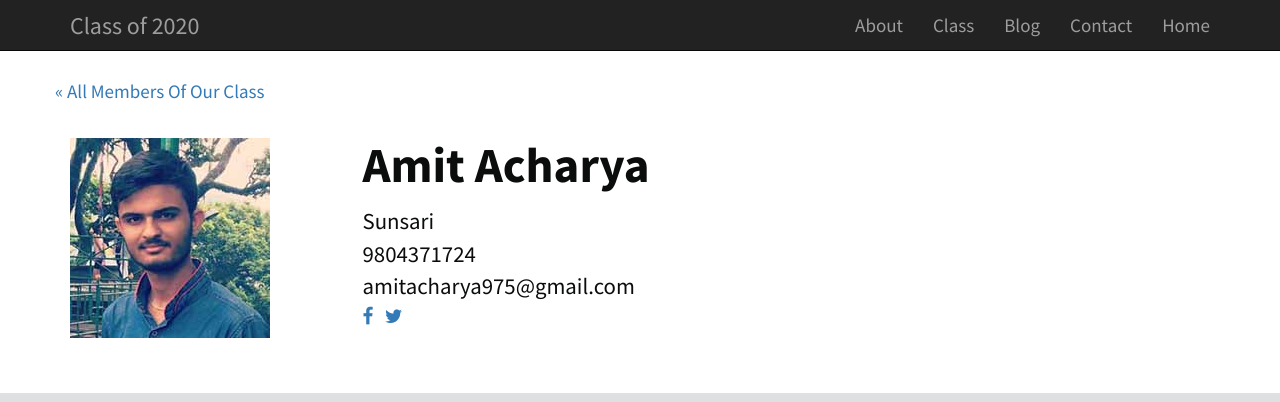
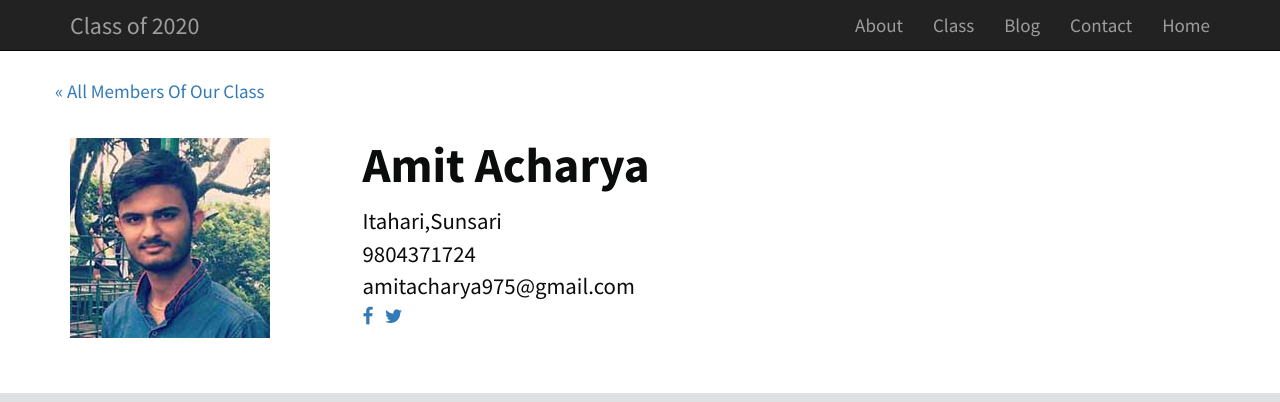
Before and after one commit to Classof2020/classof2020.github.io, a Jekyll site: the page built from _class/amit_acharya.md, in a window 1280 px wide. Shown: the top 402 px of the page. Built offline with Jekyll 4.4.1, drawn with Linux system fonts in a browser that asks for light colours; nearby versions of some CDN libraries.

Commit message:
slight changed

```diff
--- a/_class/amit_acharya.md
+++ b/_class/amit_acharya.md
@@ -2,13 +2,12 @@
 firstname: Amit
 lastname: Acharya
 photo: amit_acharya.jpg
-place: Sunsari
+place: Itahari,Sunsari
 email: amitacharya975@gmail.com
 phonenumber: 9804371724
 facebook: https://facebook.com/imacharya
-twitter: https://twitter.com/imacharya
-linkedin:
-instagram: https://twitter.com/meamitacharya
+twitter: https://twitter.com/meamitacharya
+instagram: https://instagram.com/meamitacharya
 memberid:
 layout: profile
 ---
```
